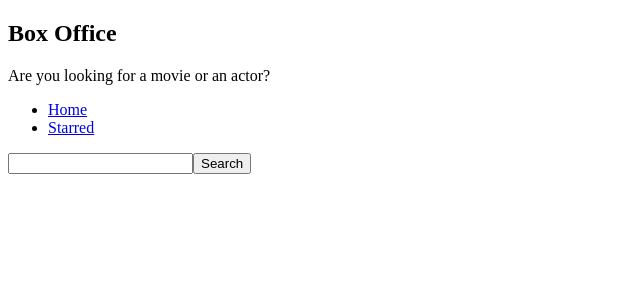
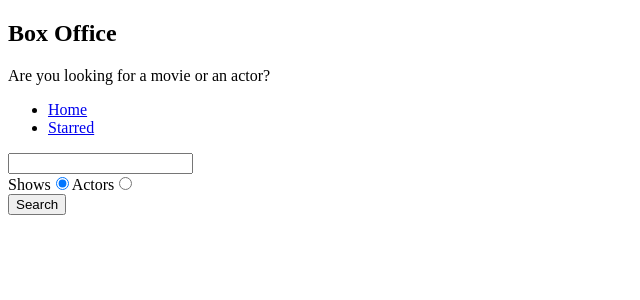
Before and after one commit to rimpu/box-project, a React (Create React App) app: page / in a window 1280 px wide. Shown: the top 300 px of the page, without its empty margins (0-640 px from the left). Built offline with nearby package versions, Linux system fonts and the light colour scheme.

Commit message:
Fetch API moved to a new location and added radio button input

```diff
--- a/src/pages/Home.js
+++ b/src/pages/Home.js
@@ -6,38 +6,77 @@ export const Home = () => {
 
   const [input, setInput] = useState("");
   const [result, setResult] = useState(null);
+  const [searchOption,setSearchOption] = useState("shows");
+  const isShowSearch = (searchOption === "shows");
 
-  const onHandleChange = (event)=>{
+
+  const onHandleChange = (event) => {
     setInput(event.target.value)
+  }
+
+  const searchItem = () =>{
+    getAllResults(`/search/${searchOption}?q=${input}`)
+    .then(result => setResult(result))
   }
 
   const onKeyDown = (event)=>{
     if(event.keyCode === 13){
       setInput(input);
-      getAllResults(`/search/shows?q=${input}`)
-      .then(result => setResult(result))
+      searchItem();
     }
   }
 
   const onHandleClick = () => {
-    getAllResults(`/search/shows?q=${input}`)
-    .then(result => setResult(result))
+    searchItem();
   }
 
   const showResults = () => {
     if(result && result.length ===0){
-      return <div>No results to show</div>
+      return <div>No results to show</div>;
     }
     else if(result && result.length > 0){
-    return <div>{result.map(elem=> <div key={elem.show.id}>{elem.show.name}</div>)}</div>
+    return result[0].show ?
+           result.map(elem=> <div key={elem.show.id}>{elem.show.name}</div>)
+           : result.map(elem=> <div key={elem.person.id}>{elem.person.name}</div>);
     }
-    return null
+    return null;
+  }
+
+  const onRadioChange = (event) =>{
+    setSearchOption(event.target.value);
   }
 
   return (
     <MainPageLayout>
-      <input type="text" value={input} onChange={onHandleChange} onKeyDown={onKeyDown}/>
-      <button type="click" onClick={onHandleClick}>Search</button>
+      <input
+      type="text"
+      value={input}
+      onChange={onHandleChange}
+      onKeyDown={onKeyDown}/>
+      <div>
+        <label htmlFor="shows-search">
+          Shows
+          <input
+          id = "shows-search"
+          type = "radio"
+          value = "shows"
+          checked = {isShowSearch}
+          onChange = {onRadioChange}/>
+        </label>
+        <label htmlFor="actors-search">
+          Actors
+          <input id="actors-search"
+          type="radio"
+          value = "people"
+          checked = {!isShowSearch}
+          onChange = {onRadioChange}
+          />
+        </label>
+      </div>
+      <button
+      type="click"
+      onClick={onHandleClick}>
+      Search</button>
       {showResults()}
     </MainPageLayout>
   )
```
